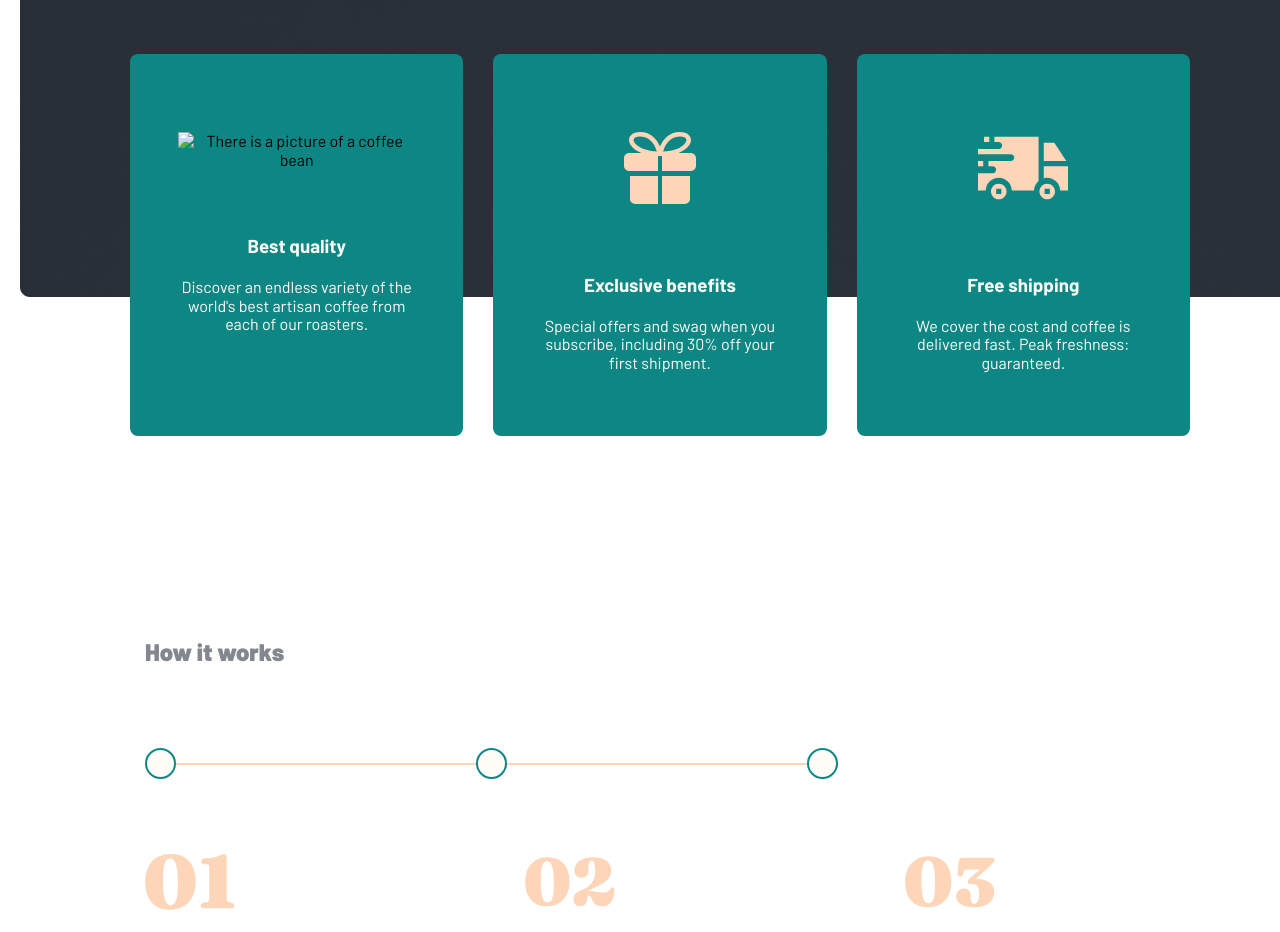
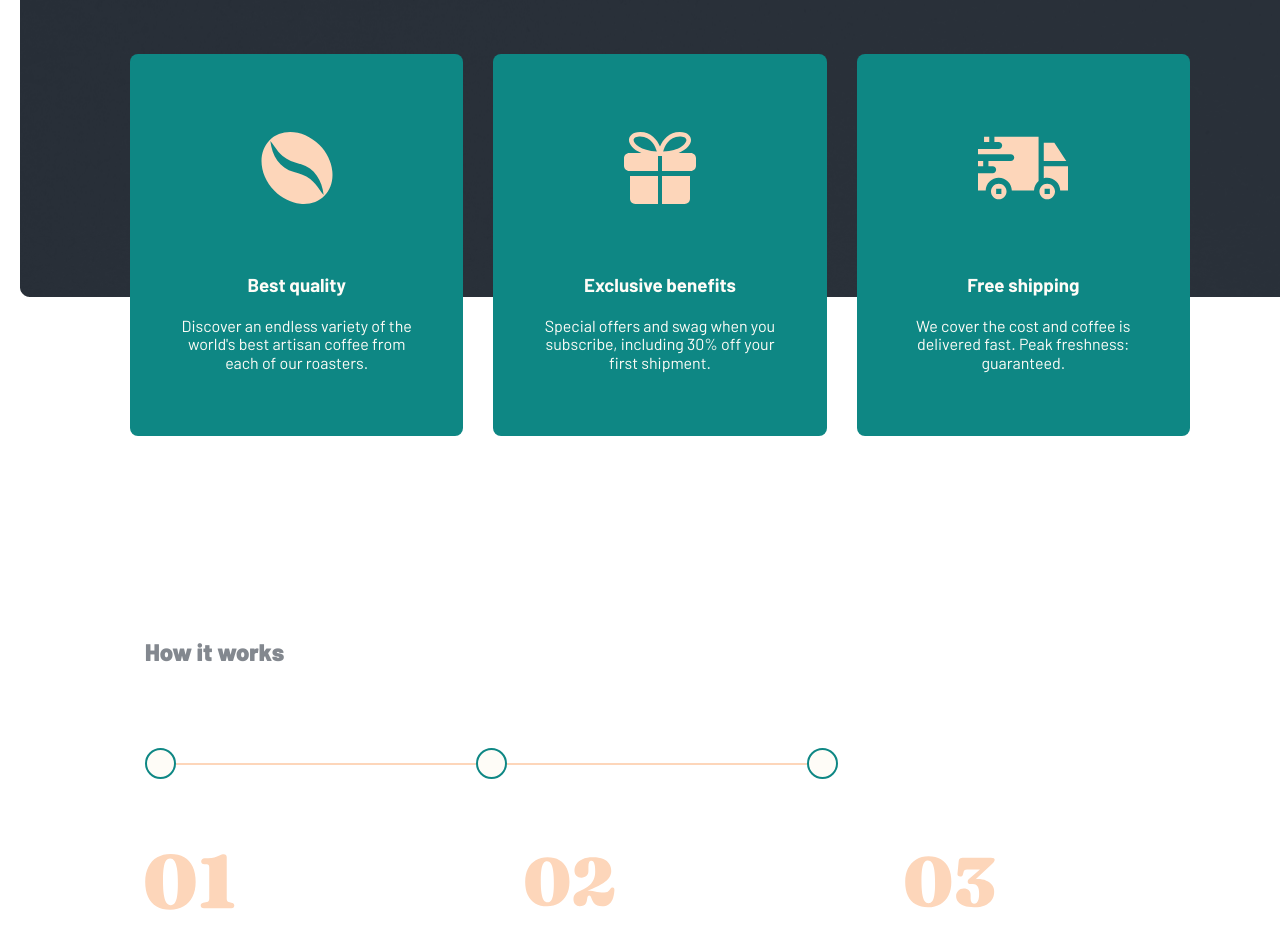
Before and after one commit to mamadjonov-abdurahmon/Cofferoster, a plain HTML site: page index.html in a window 1280 px wide. Shown: the part 1800-2732 px from the top of the page. Drawn offline with Linux system fonts and the light colour scheme; a web font is replaced by a local one.

Commit message:
20 / 5 000

```diff
--- a/index.html
+++ b/index.html
@@ -4,7 +4,7 @@
   <meta charset="UTF-8">
   <meta http-equiv="X-UA-Compatible" content="IE=edge">
   <meta name="viewport" content="width=device-width, initial-scale=1.0">
-  <!-- <link rel="stylesheet" href="./css/main.css"> -->
+  <link rel="stylesheet" href="./css/main.css">
   <link rel="stylesheet" href="./css/normalize.css">
   <link rel="stylesheet" href="./css/main.min.css">
   <title>coffeeroaster</title>
@@ -89,7 +89,7 @@
                 you a more impactful experience on every level.</p>
                 <ol class="type__item--size">
                   <li class="type__list--size">
-                    <img class="type__img--location" src="./images/Shape-9svg.svg" alt="There is a picture of a coffee bean" width="72" height="72">
+                    <img class="type__img--location" src="./images/Shape-2-.svg" alt="There is a picture of a coffee bean" width="72" height="72">
                     <h3 class="type__titl--color">Best quality</h3>
                     <p class="type__text--color">Discover an endless variety of the world's best artisan coffee from each of our roasters.</p>
                   </li>
```
Also changed, not shown: images/Shape-2-.svg (added).
